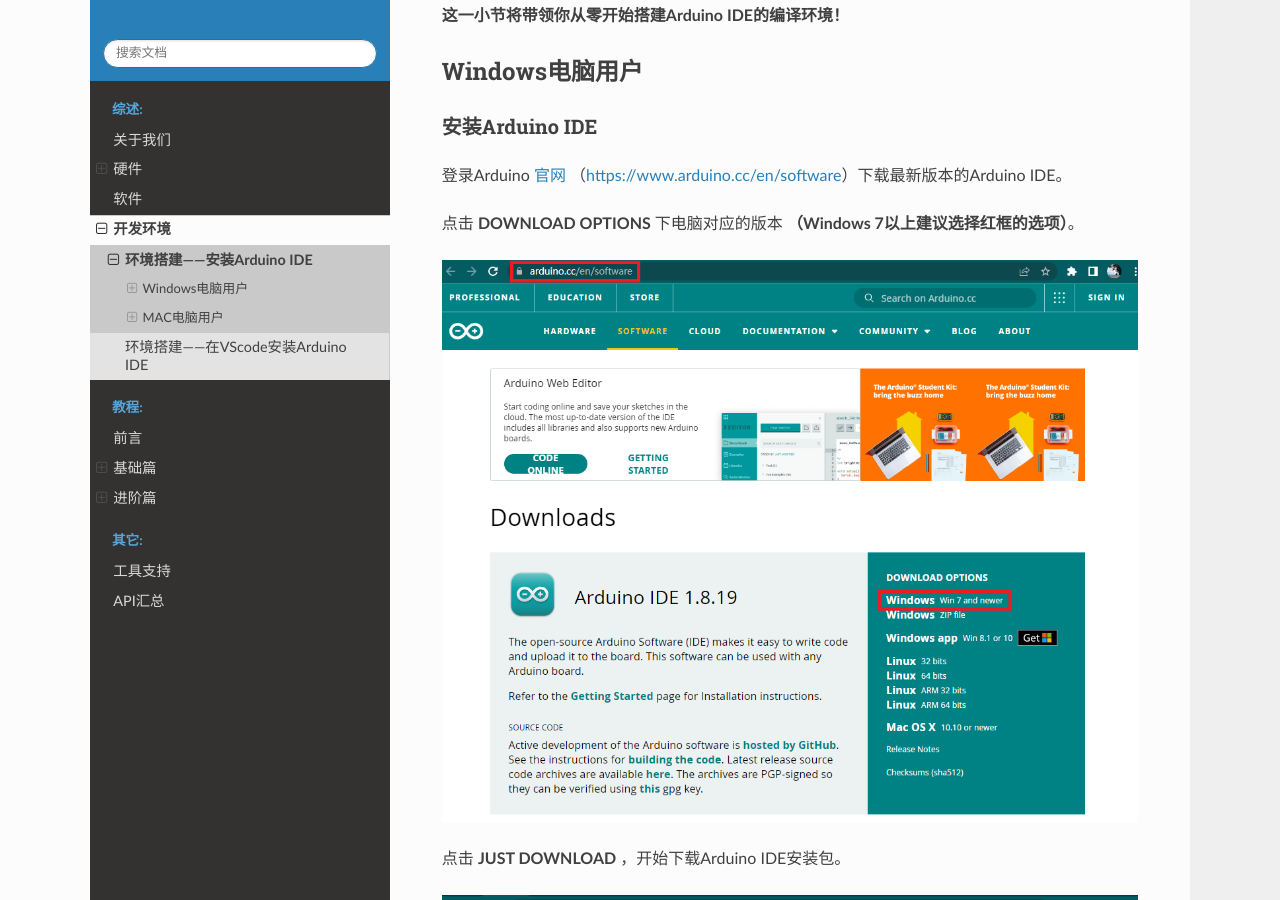
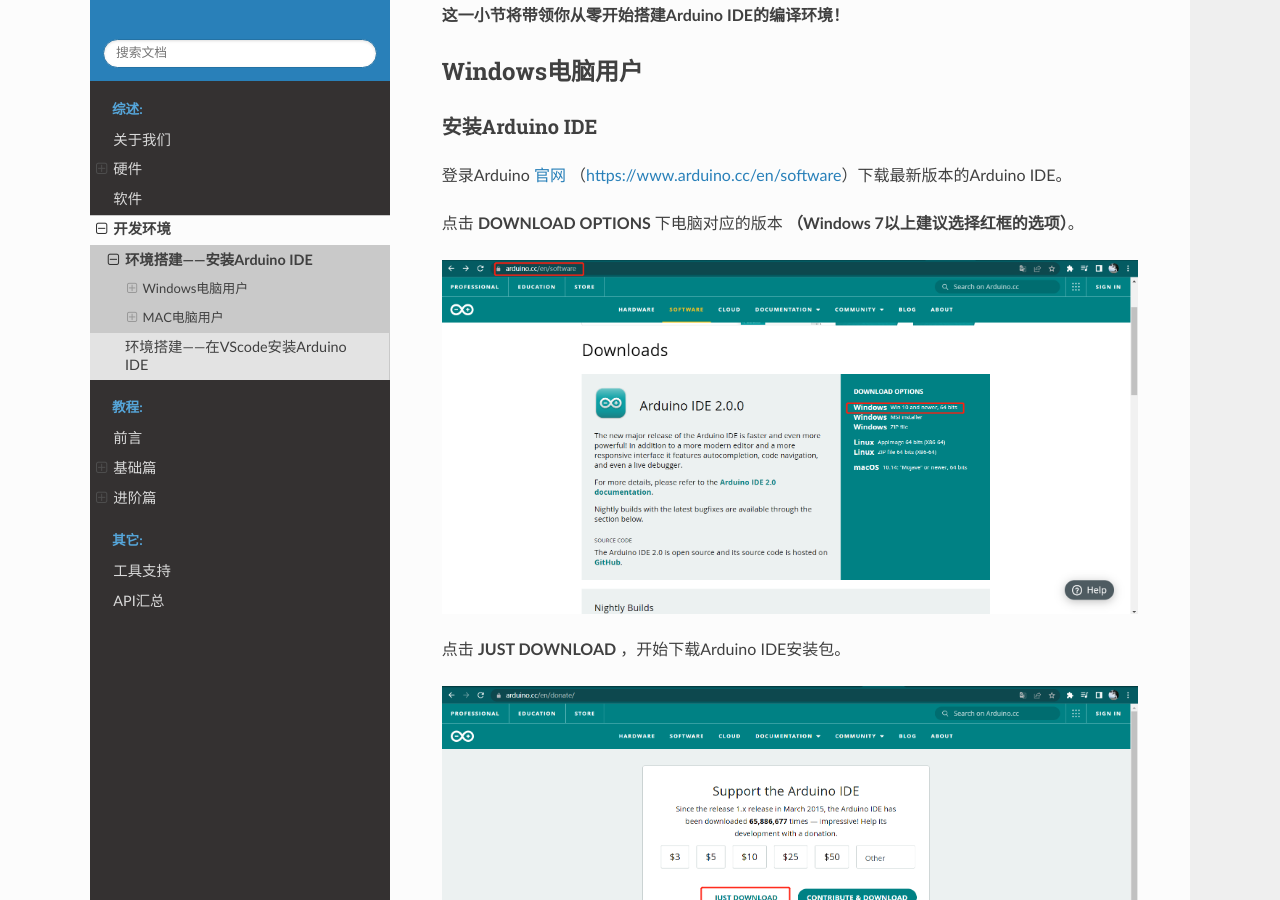
Before and after one commit to Robo-Zone/RBZBoard-docs, a Sphinx documentation site: the page built from source/summary/environment/01_arduino_ide/01_arduino_ide.rst, in a window 1280 px wide and 900 px high, scrolled down 1197 px. Built offline with Sphinx 7.4.7 and the Read the Docs theme 2.0.0, drawn with Linux system fonts in a browser that asks for light colours.

Commit message:
arduino ide 2.0改图片

```diff
--- a/source/summary/environment/01_arduino_ide/01_arduino_ide.rst
+++ b/source/summary/environment/01_arduino_ide/01_arduino_ide.rst
@@ -34,7 +34,7 @@
 
 点击 **JUST DOWNLOAD** ，开始下载Arduino IDE安装包。
 
-.. image:: assets/Arduinodownload1.png
+.. image:: assets/Arduinodownload_1.png
 
 下载得到arduino-XX.XX.XX-windows.exe（XX.XX.XX为版本号，教程使用1.8.19版本）安装文件，常规点击“下一步”的安装方式安装即可（ **不需要更改任何设置** ）。
 
```
Also changed, not shown: source/summary/environment/01_arduino_ide/assets/Arduinodownload.png, source/summary/environment/01_arduino_ide/assets/Arduinodownload1.png (deleted), source/summary/environment/01_arduino_ide/assets/Arduinodownload_1.png (added), source/summary/environment/01_arduino_ide/assets/Arduinoide.png, source/summary/environment/01_arduino_ide/assets/Arduinoidelogo.png.
